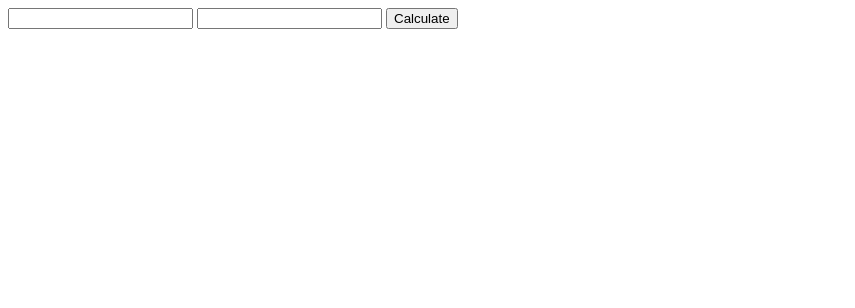
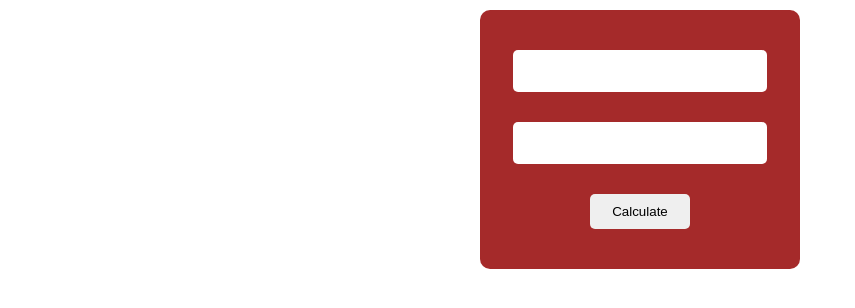
Before and after one commit to anuradhawavge04/Sum-Calculator-Using-HTML-CSS-JS, a plain HTML site: page index.html in a window 1280 px wide. Shown: the whole page, without its empty margins (0-855 px from the left). Drawn offline with Linux system fonts and the light colour scheme.

Commit message:
CSS is added

```diff
--- a/index.html
+++ b/index.html
@@ -4,12 +4,48 @@
     <meta charset="UTF-8">
     <meta name="viewport" content="width=device-width, initial-scale=1.0">
     <title>Sum of two number</title>
+    <style>
+
+     .container{
+        width: 300px;
+        padding: 10px;
+        margin: 10px auto;
+        background-color:brown ;
+        border-radius: 10px;
+     }
+
+     .input-box{
+        display: flex;
+        justify-content: center;
+        align-items: center;
+        margin: 30px auto;
+        border-radius: 5px;
+        border: none;
+        height: 40px;
+        width: 250px;
+     }
+
+     .cal-btn{
+        display: flex;
+        justify-content: center;
+        align-items: center;
+        margin: 30px auto;
+        border-radius: 5px;
+        border: none;
+        height: 35px;
+        width: 100px;
+     }
+    </style>
 </head>
 <body>
-    <input type="text">
-    <input type="text">
+    <div class="container">
 
-    <button type="button">Calculate </button>
+    <input type="text" class="input-box">
+    <input type="text" class="input-box">
+
+    <button type="button" class="cal-btn">Calculate </button>
+
+</div>
 
 </body>
 </html>
```
